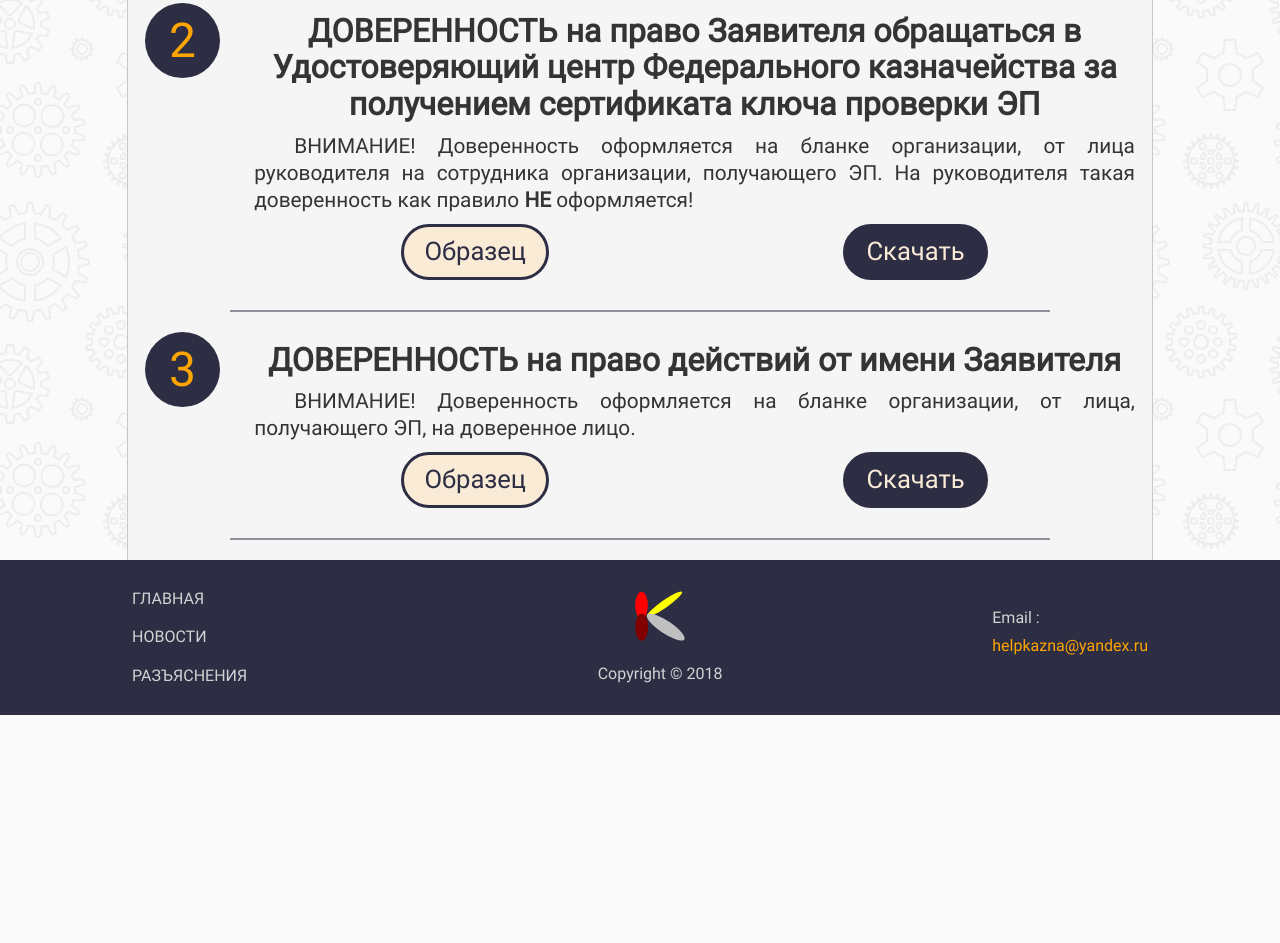
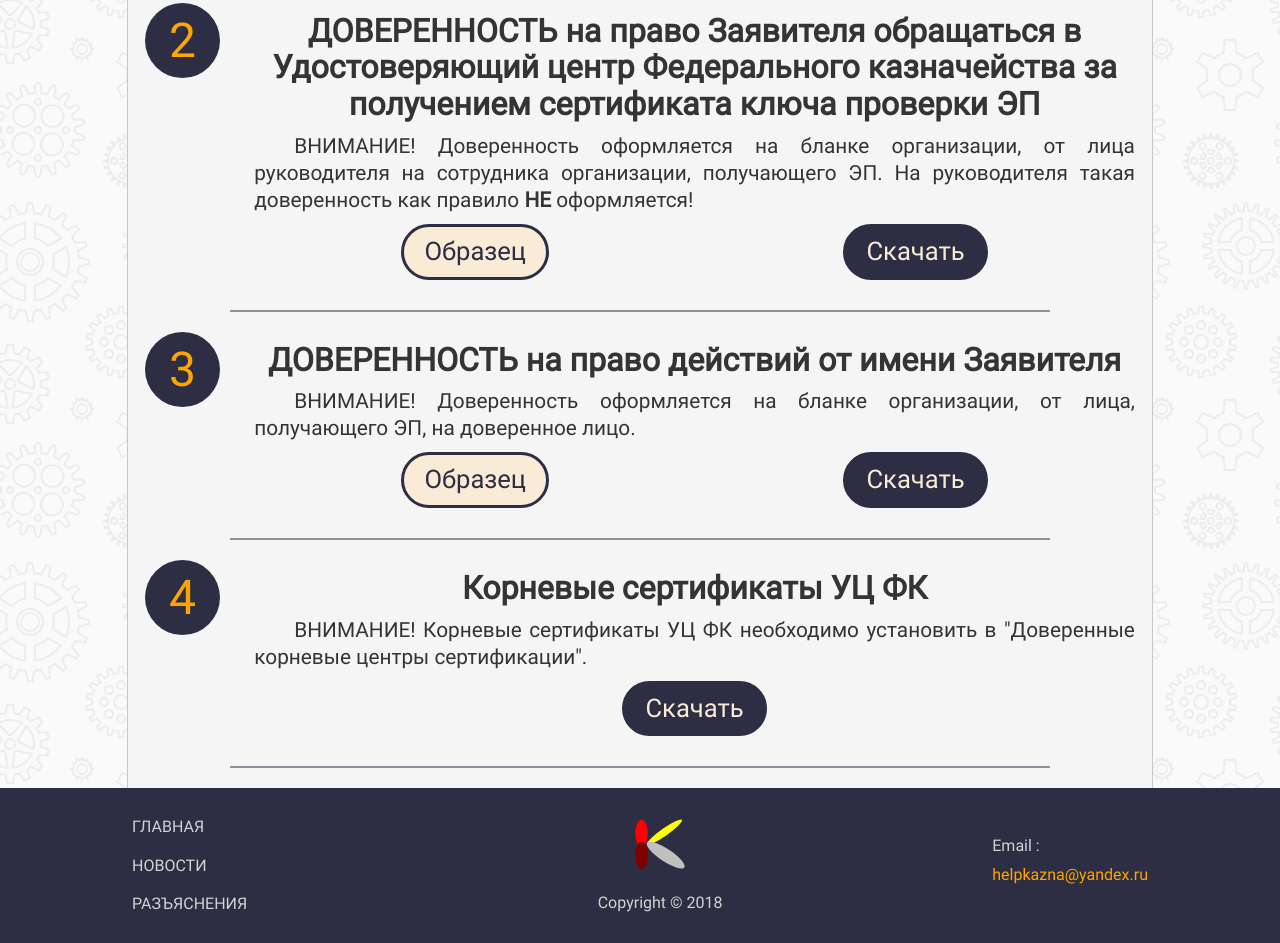
Before and after one commit to helpkazna/github.io, a plain HTML site: page download.html in a window 1280 px wide. Shown: the part 498-1441 px from the top of the page. Before the commit the page ends 1213 px from the top, so only its background shows below. Drawn offline with Linux system fonts and the light colour scheme.

Commit message:
root-cert

```diff
--- a/download.html
+++ b/download.html
@@ -96,6 +96,22 @@
 					</div>
 				</article>
 
+				<article class="download__article">
+					<div class="download__number">
+						<p>4</p>
+					</div>
+					<div class="download__content">
+						<h2 class="download__content-title">Корневые сертификаты УЦ ФК</h2>
+						<p class="__content-text">
+							ВНИМАНИЕ! Корневые сертификаты УЦ ФК необходимо установить в
+							"Доверенные корневые центры сертификации".
+						</p>
+						<div class="download__content-wrapper">
+							<a href="https://yadi.sk/d/CfyxzgFx3abWug" class="__reference-link  __reference-link--download" target="_blank">Скачать</a>
+						</div>
+					</div>
+				</article>
+
 
 
 			</div>
```
